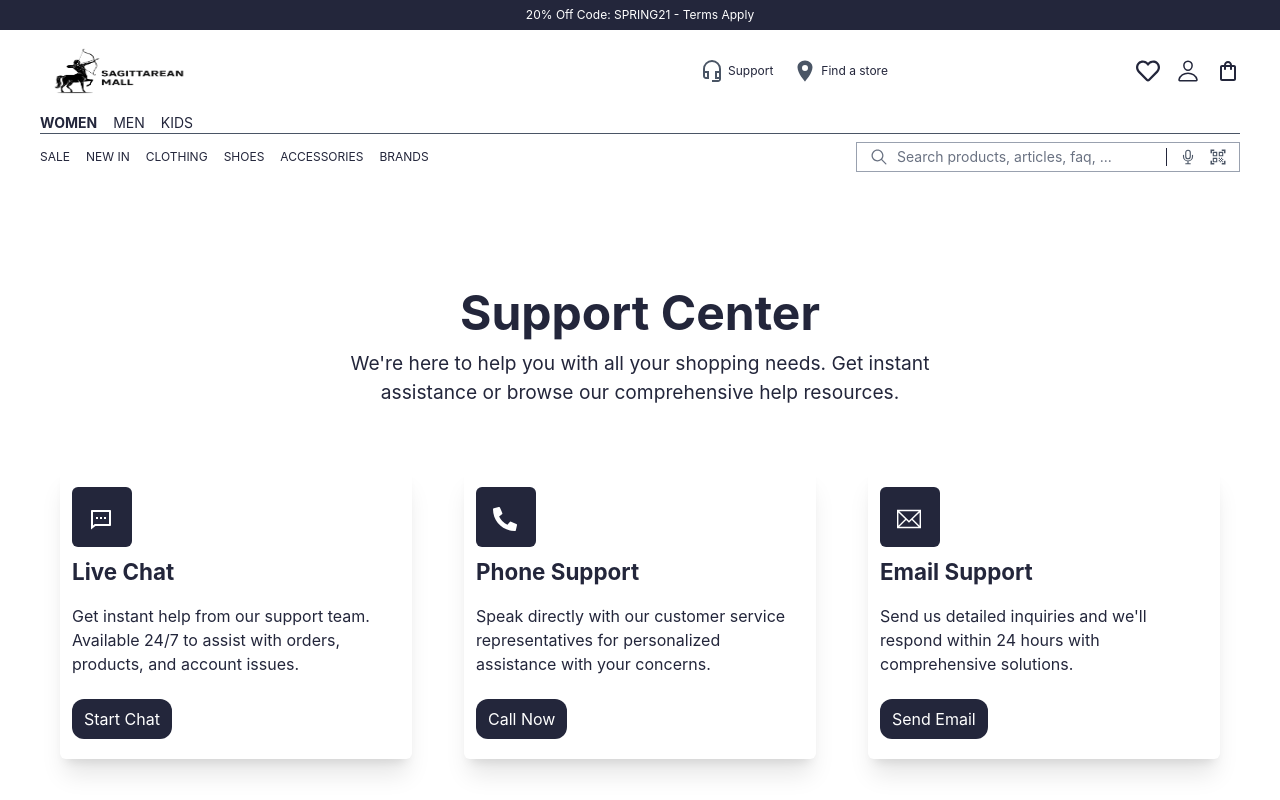
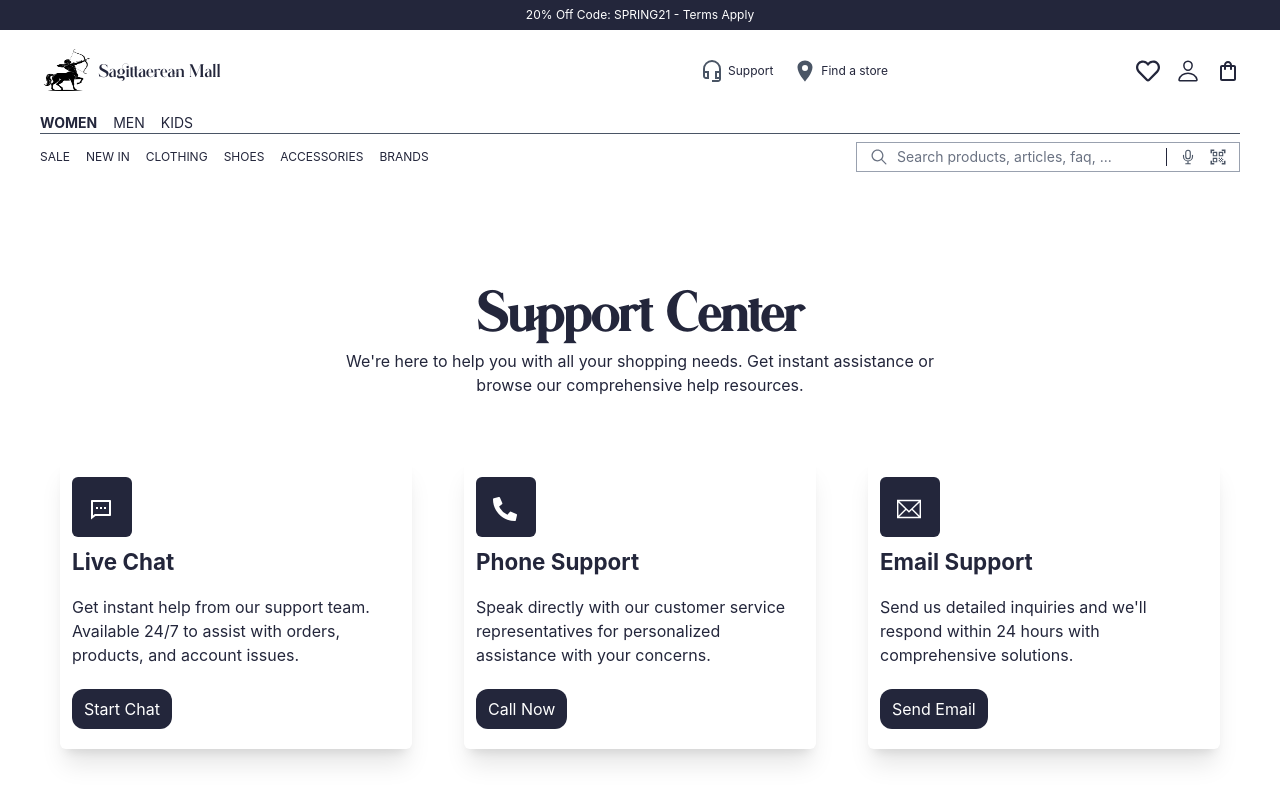
Before and after one commit to sagittaerys/e-commerce-web, a Next.js app: page /support in a window 1280 px wide. Shown: the top 800 px of the page. Built offline with nearby package versions, Linux system fonts and the light colour scheme.

Commit message:
implemented new features

```diff
--- a/app/account/page.js
+++ b/app/account/page.js
@@ -50,7 +50,7 @@ const handleSubmit = (e) => {
           <Image src="/login.png" alt="" width={401.33} height={327.33} />
         </div>
         <div className="reg-form w-[50%]">
-          <h1 className="font-bold text-[24px] text-[#23263B]">Register</h1>
+          <h1 className="register font-bold text-[24px] text-[#23263B]">Register</h1>
           <span className="text-[14px] text-[#91929D]">
             Step Into Style....
           </span>
--- a/app/find-store/page.js
+++ b/app/find-store/page.js
@@ -1,15 +1,69 @@
-export default function FindStore(){
-  return(
-    <div className="container py-10 px-10">
-           <h2 className="text-[18px] font-bold py-2">FIND OUR NEAREST STORES ON GOOGLE MAPS</h2>
-           {/* Map */}
+export default function FindStore() {
+
+
+  return (
+    <div className="container py-6 px-10">
+      <div className=" text-center mx-auto w-[50%]">
+        <h1 className=" find-header text-[3rem] text-[#23263B] font-bold">Find A Store</h1>
+        <p className="text-[#23263B] text-[16px]">
+          Discover amazing stores at Sagittaerean Mall
+        </p>
+      </div>
+
+      {/* The Potential Filter Field */}
+
+      <div className="filter-container border border-[#23263B] mt-8 py-12 mx-auto w-[95%] shadow-xl rounded-xl">
+        <form className="gap-2 flex px-6">
+          <input
+            type="text"
+            placeholder="Search stores, brands or products......"
+            className="py-3 text-[#91929D] pl-3 w-[60%] rounded-3xl border-[1.5px] border-[#23263B]"
+          />
+
+          <select className="py-2 pl-3 w-[25%] rounded-3xl border-[1.5px] border-[#23263B]">
+            <option value="">All Categories</option>
+            <option>Fashion & Apparel</option>
+            <option>Electronics</option>
+            <option>Food & Dining</option>
+            <option>Beauty & Recreation</option>
+          </select>
+
+          <button className="p-2 w-[15%] rounded-3xl border-[2px] border-[#23263B] bg-[#23263B] text-white cursor-pointer hover:bg-[#3b3e57]">
+            Search
+          </button>
+        </form>
+
+        <div className="buttons px-6 mt-4 flex gap-3">
+          <button className="rounded-3xl py-2 px-3 border-[1px] border-[#23263B] text-[#23263B] cursor-pointer hover:bg-[#3b3e57] hover:text-white">
+            All Stores
+          </button>
+          <button className="rounded-3xl py-2 px-3 border-[1px] border-[#23263B] cursor-pointer hover:bg-[#3b3e57] text-[#23263B] hover:text-white">
+            Open Now
+          </button>
+          <button className="rounded-3xl text-[#23263B] py-2 px-3 border-[1px] border-[#23263B] cursor-pointer hover:bg-[#3b3e57] hover:text-white">
+            Popular
+          </button>
+          <button className="rounded-3xl text-[#23263B] py-2 px-3 border-[1px] border-[#23263B] cursor-pointer hover:bg-[#3b3e57] hover:text-white">
+            New Arrivals
+          </button>
+        </div>
+      </div>
+
+
+
+
+
+
+
+      {/* <h2 className="text-[18px] font-bold py-2">FIND OUR NEAREST STORES ON GOOGLE MAPS</h2>
+           Map
            <div className="mx-auto w-1/2">
-            {/* No Access To A Google API Key..... So static will have to work for now. */}
+            No Access To A Google API Key..... So static will have to work for now.
 
                 <iframe src="https://www.google.com/maps/embed?pb=!1m18!1m12!1m3!1d3610.1786541102906!2d55.27180147417417!3d25.19719697771098!2m3!1f0!2f0!3f0!3m2!1i1024!2i768!4f13.1!3m3!1m2!1s0x3e5f43348a67e24b%3A0xff45e502e1ceb7e2!2sBurj%20Khalifa!5e0!3m2!1sen!2sng!4v1749120676891!5m2!1sen!2sng" width="600" height="450" allowFullScreen="" loading="lazy" referrerPolicy="no-referrer-when-downgrade"></iframe>
 
 
-            </div>
+            </div> */}
     </div>
-  )
+  );
 }
--- a/app/globals.css
+++ b/app/globals.css
@@ -1,6 +1,14 @@
 @import "tailwindcss";
 
 @import url("https://fonts.googleapis.com/css2?family=Inter:ital,opsz,wght@0,14..32,100..900;1,14..32,100..900&display=swap");
+
+
+@font-face {
+  font-family: 'Glitten';
+  src: url('/fonts/Glitten-Regular.otf') format('opentype');
+  font-weight: normal;
+  font-style: normal;
+}
 
 body {
   font-family: "Inter", sans-serif;
@@ -10,8 +18,14 @@ body {
 }
 
 .logo{
-  width: 200.47px !important;
+  width: 50.47px !important;
   height: 50.22px !important;
+  color: #23263b;
+}
+
+.logo-text, .find-header, .support-header, .register , .login-header{
+  font-family: 'Glitten', sans-serif;
+  color: #23263b;
 }
 
 .banner-text {
--- a/app/login/page.js
+++ b/app/login/page.js
@@ -32,13 +32,13 @@ const handleSubmit = (e) => {
   return(
     <div className="container">
 
-            <div className="reg-container justify-center items-center flex py-10 px-10">
+            <div className="reg-container gap-10 justify-between items-center flex py-10 px-10">
 
-                    <div className="page-icon w-[40%]">
+                    <div className="page-icon w-[50%]">
                       <Image src="/login.png" alt="" width={401.33} height={327.33} />
                     </div>
-                    <div className="reg-form w-[60%]">
-                      <h1 className="font-bold text-[24px] text-[#23263B]">Welcome Back, Big Stepper!</h1>
+                    <div className="reg-form w-[50%]">
+                      <h1 className="login-header font-bold text-[24px] text-[#23263B]">Welcome Back, Big Stepper!</h1>
                       <span className="text-[14px] text-[#91929D]">
                         Login To Step Into Style....
                       </span>
--- a/app/support/page.js
+++ b/app/support/page.js
@@ -40,8 +40,8 @@ export default function SupportPage() {
   return (
     <div className="container py-10 px-10">
       <div className="text text-center py-15 mx-auto w-1/2">
-        <h1 className="font-bold text-[#23263B] text-[3rem]">Support Center</h1>
-        <p className="text-[1.2rem] text-[#23263B]">
+        <h1 className="support-header font-bold text-[#23263B] text-[3rem]">Support Center</h1>
+        <p className="text-[16px] text-[#23263B]">
           We're here to help you with all your shopping needs. Get instant
           assistance or browse our comprehensive help resources.
         </p>
--- a/components/header.jsx
+++ b/components/header.jsx
@@ -26,13 +26,16 @@ export default function Header() {
       <div className="container h-[147.22px]" id="small-height">
         <div className="main-header flex justify-between px-10 py-4">
            <Link href= "/">
+           <div className="flex gap-2 items-center">
           <Image
-            src="/logo-sage.png"
+            src="/sage-centaur.png"
             className="logo"
             alt="logo"
-            width={185.47}
-            height={40.22}
+            width={40.47}
+            height={35.22}
           />
+          <h1 className="logo-text">Sagittaerean Mall</h1>
+           </div>
           {/* Image Covered */}
 
            </Link>
```
Also changed, not shown: public/Fonts/Glitten-Regular.otf (added), public/sage-centaur.png (added).
